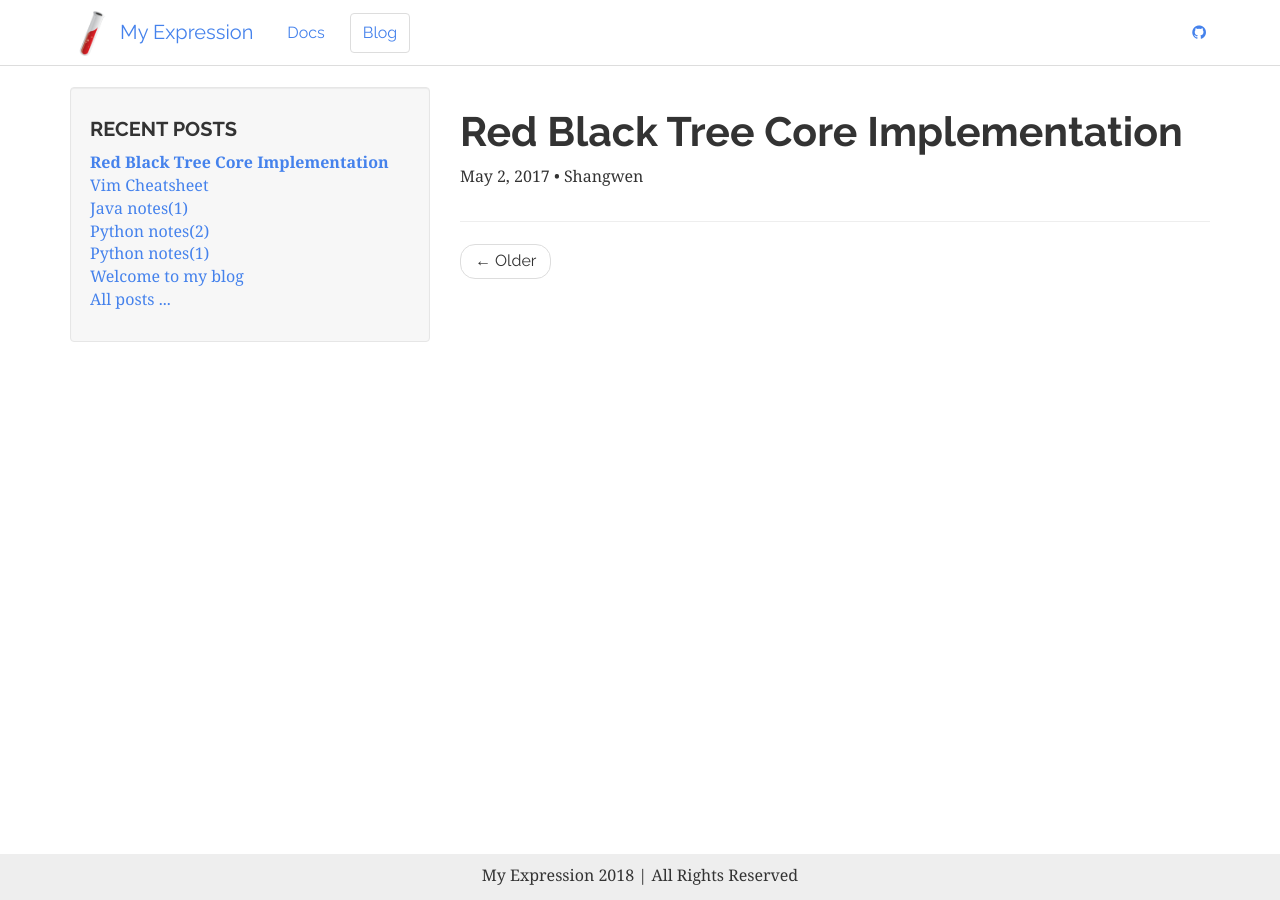
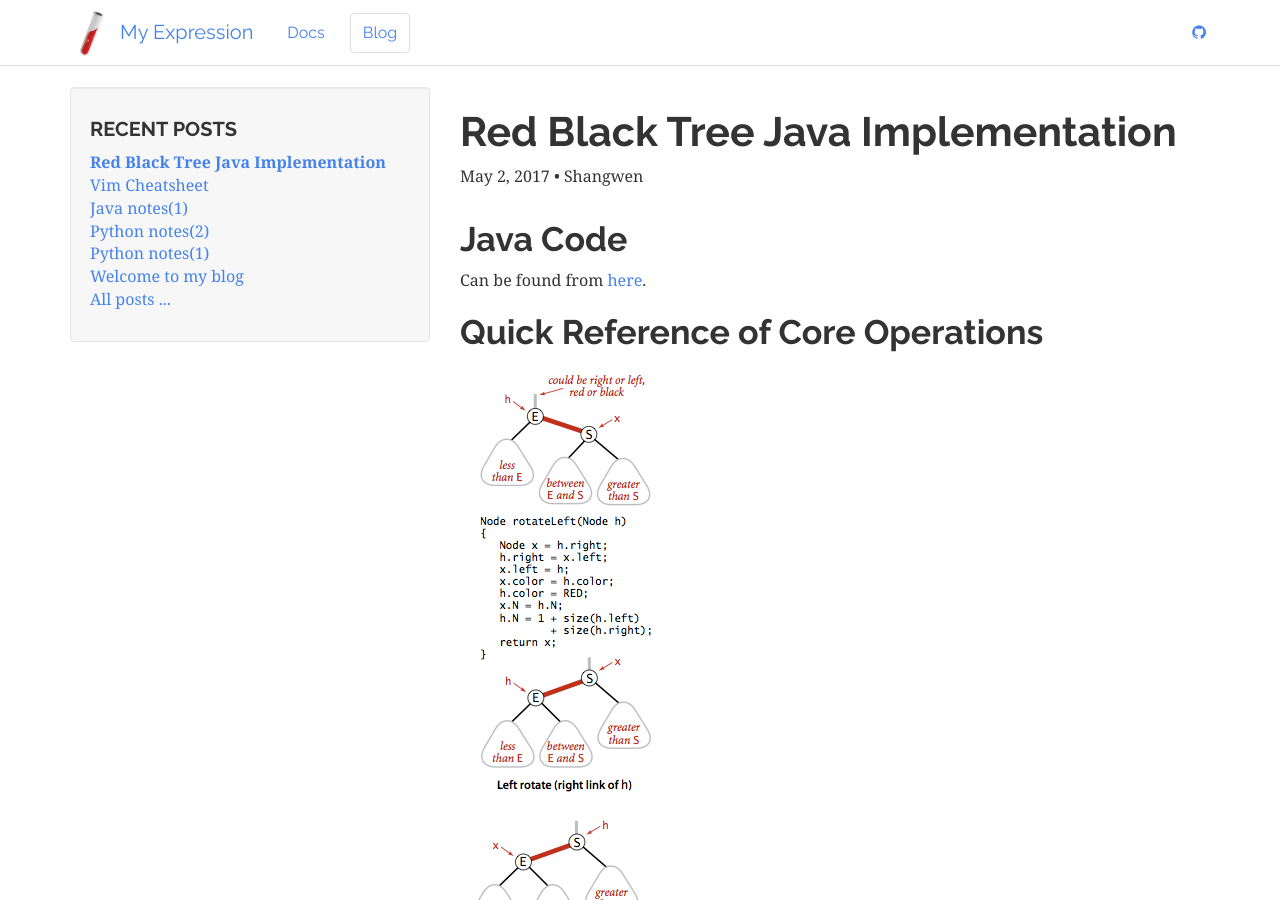
Before and after one commit to sluo6/sluo6.github.io, a Jekyll site: the page built from _posts/2017-05-02-Red-Black-Tree.md, in a window 1280 px wide and 900 px high. Built offline with Jekyll 4.4.1, drawn with Linux system fonts in a browser that asks for light colours; nearby versions of some CDN libraries.

Commit message:
RedBlack tree

```diff
--- a/_posts/2017-05-02-Red-Black-Tree.md
+++ b/_posts/2017-05-02-Red-Black-Tree.md
@@ -1,6 +1,13 @@
 ---
 layout: post
-title:  "Red Black Tree Core Implementation"
+title:  "Red Black Tree Java Implementation"
 date:   2017-05-02 21:55:26
 author: Shangwen
 ---
+## Java Code
+Can be found from [here](https://github.com/sluo6/data-structure-algorithm/blob/master/src/RedBlackBST.java).
+
+## Quick Reference of Core Operations
+![alt text](https://github.com/sluo6/sluo6.github.io/blob/master/img/redblack-left-rotate.png)
+![alt text](https://github.com/sluo6/sluo6.github.io/blob/master/img/redblack-right-rotate.png)
+![alt text](https://github.com/sluo6/sluo6.github.io/blob/master/img/color-flip.png)
```
